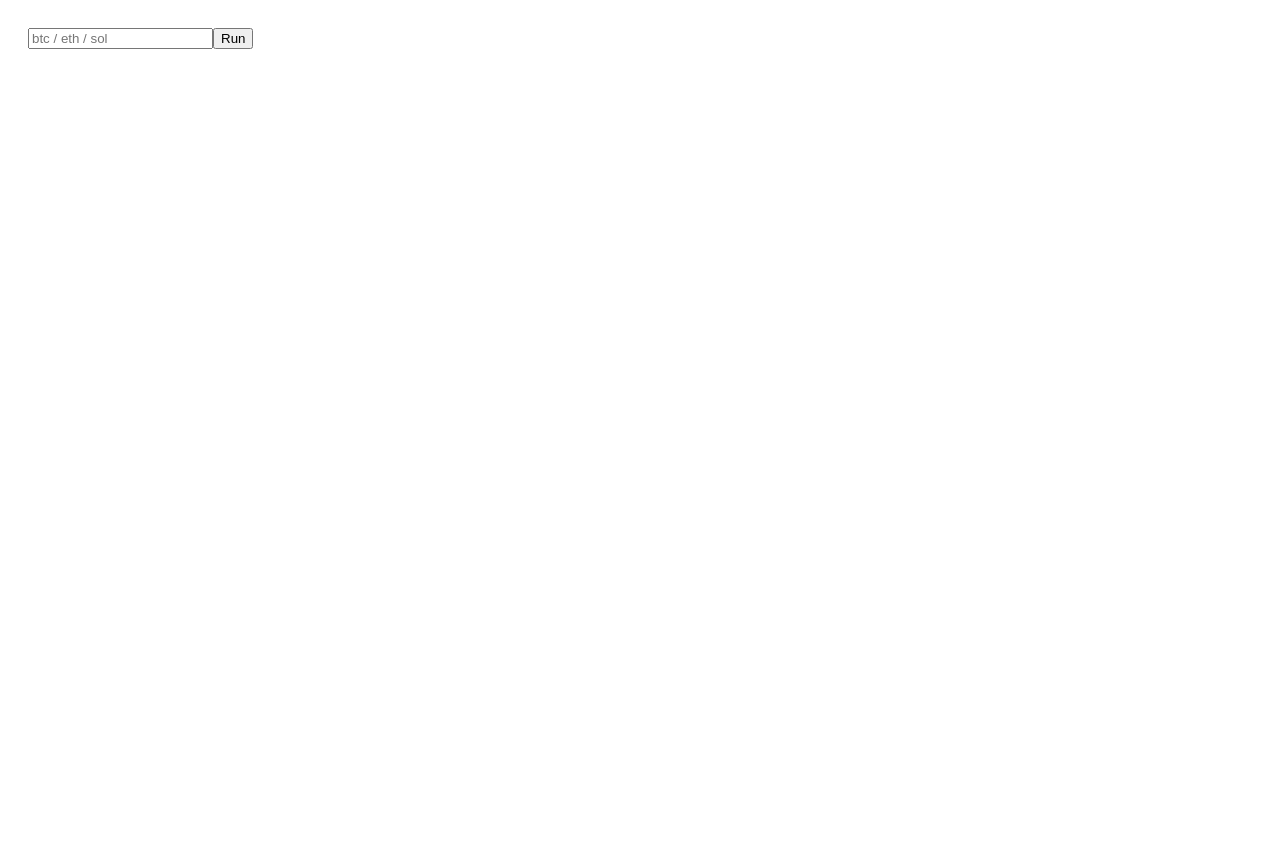
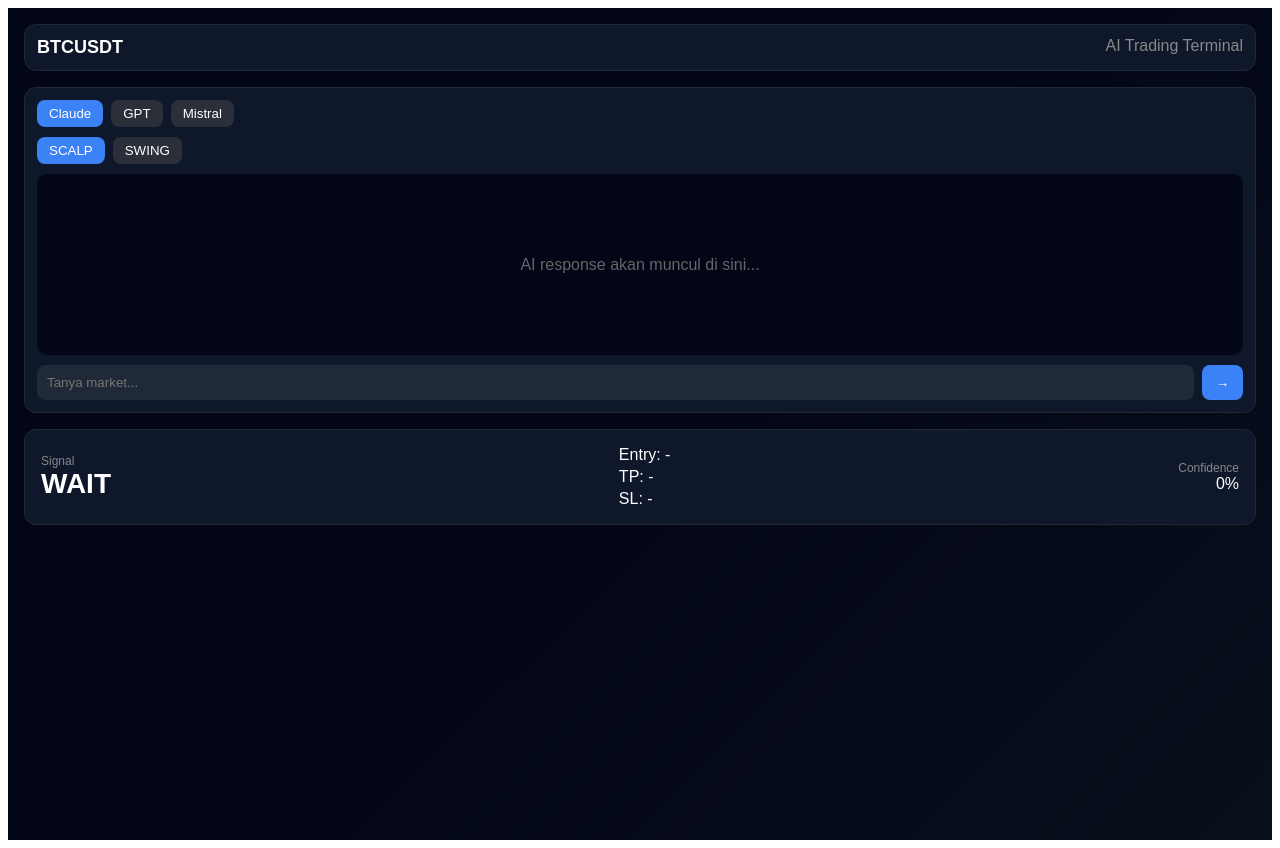
Before and after one commit to BlesUstetu/crypto-ai, a React (Vite) app: page / in a window 1280 px wide. Before the commit the page ends 800 px from the top, so only its background shows below. Built offline with nearby package versions, Linux system fonts and the light colour scheme.

Commit message:
Update App.jsx

```diff
--- a/src/App.jsx
+++ b/src/App.jsx
@@ -1,2 +1,204 @@
-import ChatAI from './components/ChatAI';
-export default function App(){return <ChatAI/>}
+import { useState } from "react";
+
+export default function App() {
+  const [mode, setMode] = useState("SCALP");
+  const [model, setModel] = useState("Claude");
+
+  return (
+    <div style={styles.app}>
+      {/* HEADER */}
+      <div style={styles.header}>
+        <div style={styles.title}>BTCUSDT</div>
+        <div style={styles.subtitle}>AI Trading Terminal</div>
+      </div>
+
+      {/* MAIN PANEL (FULL WIDTH) */}
+      <div style={styles.main}>
+        {/* RIGHT PANEL FULL */}
+        <div style={styles.panel}>
+          {/* MODEL */}
+          <div style={styles.row}>
+            {["Claude", "GPT", "Mistral"].map((m) => (
+              <button
+                key={m}
+                onClick={() => setModel(m)}
+                style={{
+                  ...styles.button,
+                  background: model === m ? "#3b82f6" : "#2a2f3a",
+                }}
+              >
+                {m}
+              </button>
+            ))}
+          </div>
+
+          {/* MODE */}
+          <div style={styles.row}>
+            {["SCALP", "SWING"].map((m) => (
+              <button
+                key={m}
+                onClick={() => setMode(m)}
+                style={{
+                  ...styles.button,
+                  background: mode === m ? "#3b82f6" : "#2a2f3a",
+                }}
+              >
+                {m}
+              </button>
+            ))}
+          </div>
+
+          {/* SPACE UNTUK CHAT / AI */}
+          <div style={styles.chatArea}>
+            <span style={{ color: "#666" }}>
+              AI response akan muncul di sini...
+            </span>
+          </div>
+
+          {/* INPUT */}
+          <div style={styles.inputBox}>
+            <input placeholder="Tanya market..." style={styles.input} />
+            <button style={styles.send}>→</button>
+          </div>
+        </div>
+      </div>
+
+      {/* SIGNAL */}
+      <div style={styles.signal}>
+        <div>
+          <div style={styles.label}>Signal</div>
+          <div style={styles.signalText}>WAIT</div>
+        </div>
+
+        <div style={styles.signalRight}>
+          <div>Entry: -</div>
+          <div>TP: -</div>
+          <div>SL: -</div>
+        </div>
+
+        <div style={{ textAlign: "right" }}>
+          <div style={styles.label}>Confidence</div>
+          <div>0%</div>
+        </div>
+      </div>
+    </div>
+  );
+}
+
+const styles = {
+  app: {
+    background: "linear-gradient(135deg,#020617,#020617,#0a0f1c)",
+    minHeight: "100vh",
+    padding: 16,
+    color: "white",
+    fontFamily: "Arial",
+  },
+
+  header: {
+    display: "flex",
+    justifyContent: "space-between",
+    marginBottom: 16,
+    padding: 12,
+    borderRadius: 12,
+    background: "#0f172a",
+    border: "1px solid #1f2937",
+  },
+
+  title: {
+    fontWeight: "bold",
+    fontSize: 18,
+  },
+
+  subtitle: {
+    color: "#888",
+  },
+
+  main: {
+    display: "flex",
+  },
+
+  panel: {
+    width: "100%",
+    background: "#0f172a",
+    borderRadius: 12,
+    padding: 12,
+    border: "1px solid #1f2937",
+    display: "flex",
+    flexDirection: "column",
+    gap: 10,
+    minHeight: 300,
+  },
+
+  row: {
+    display: "flex",
+    gap: 8,
+  },
+
+  button: {
+    padding: "6px 12px",
+    borderRadius: 8,
+    border: "none",
+    color: "white",
+    cursor: "pointer",
+  },
+
+  chatArea: {
+    flex: 1,
+    background: "#020617",
+    borderRadius: 10,
+    padding: 10,
+    display: "flex",
+    alignItems: "center",
+    justifyContent: "center",
+  },
+
+  inputBox: {
+    display: "flex",
+    gap: 8,
+  },
+
+  input: {
+    flex: 1,
+    padding: 10,
+    borderRadius: 8,
+    border: "none",
+    background: "#1f2937",
+    color: "white",
+  },
+
+  send: {
+    padding: "10px 14px",
+    borderRadius: 8,
+    border: "none",
+    background: "#3b82f6",
+    color: "white",
+    cursor: "pointer",
+  },
+
+  signal: {
+    marginTop: 16,
+    display: "flex",
+    justifyContent: "space-between",
+    alignItems: "center",
+    background: "#0f172a",
+    padding: 16,
+    borderRadius: 12,
+    border: "1px solid #1f2937",
+  },
+
+  signalRight: {
+    display: "flex",
+    flexDirection: "column",
+    gap: 4,
+  },
+
+  label: {
+    color: "#888",
+    fontSize: 12,
+  },
+
+  signalText: {
+    fontSize: 28,
+    fontWeight: "bold",
+  },
+};
```
